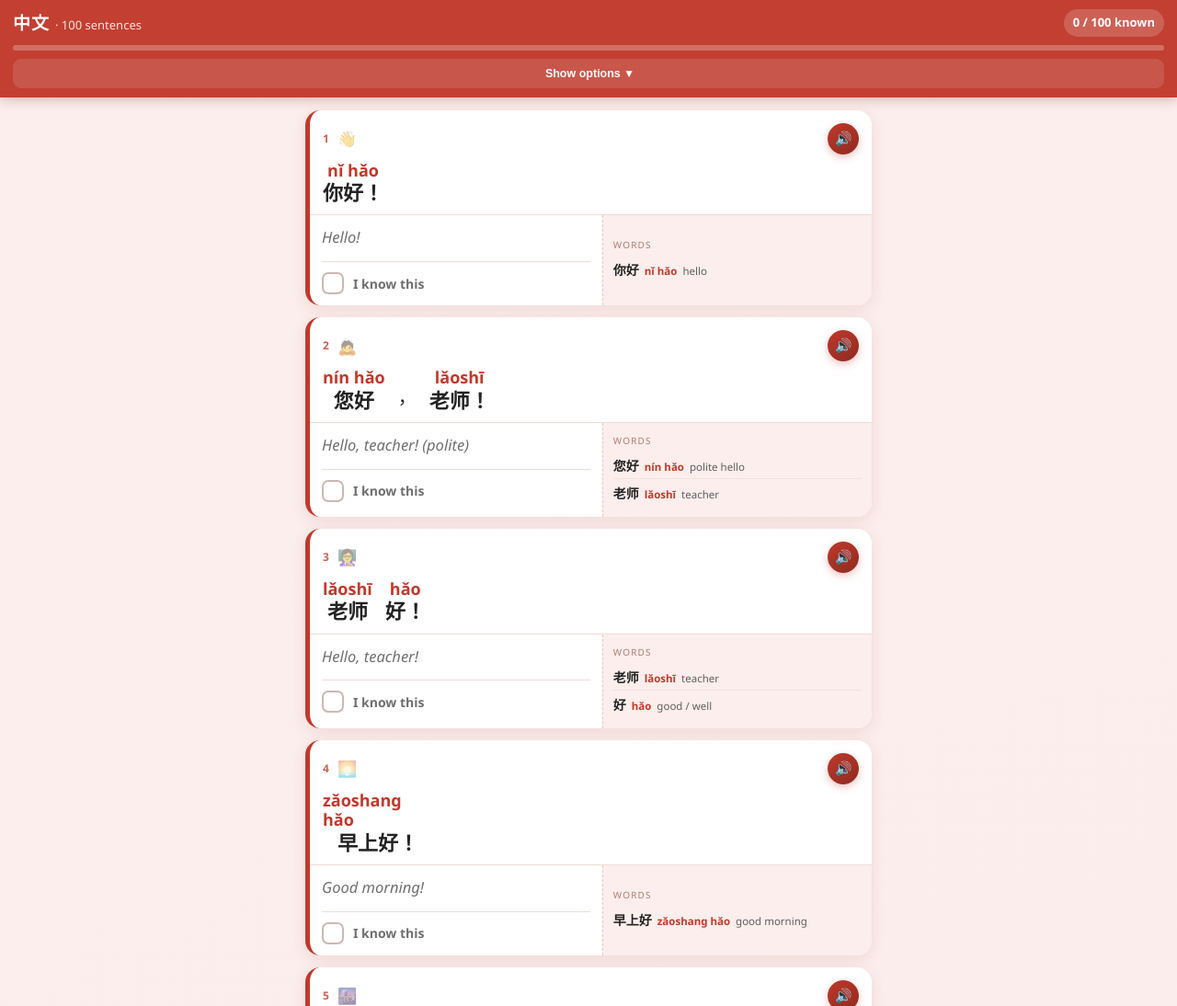
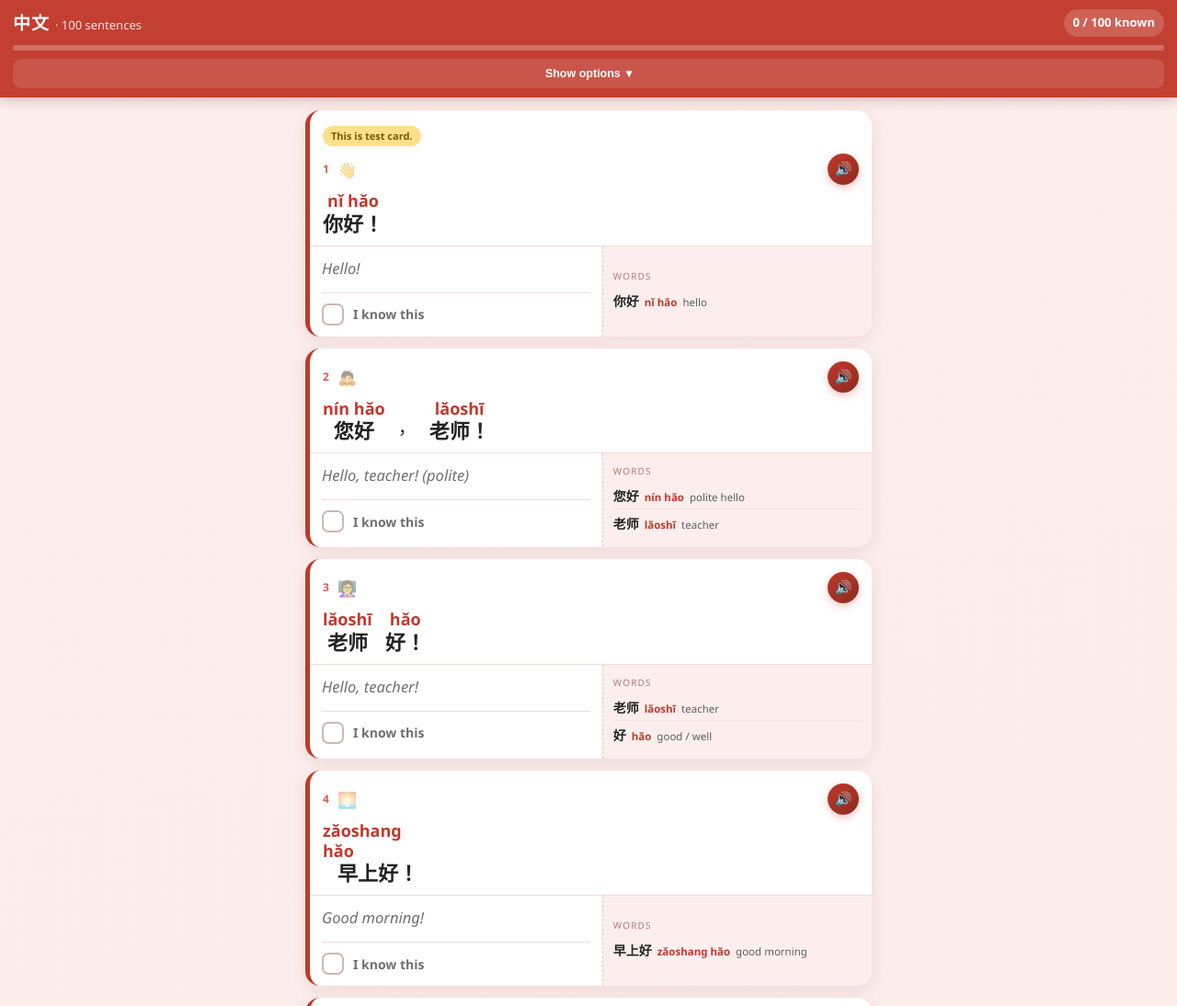
Before and after one commit to asmirajano/chinese-flashcards, a plain HTML site: page index.html in a window 1280 px wide. Shown: the top 1094 px of the page at 92% size. Drawn offline with Linux system fonts and the light colour scheme.

Commit message:
Test: add label to card 1 (你好)

```diff
--- a/index.html
+++ b/index.html
@@ -73,6 +73,10 @@
   .gen{font-size:11.5px;color:#5f5f5f;flex:1 1 auto;min-width:0;white-space:nowrap;overflow:hidden;text-overflow:ellipsis;}
   .head{display:flex;align-items:center;gap:9px;margin-bottom:7px;}
   .idx{font-size:12px;font-weight:700;color:var(--red);opacity:.8;line-height:1;}
+  .test-label{
+    display:inline-block;background:#ffe08a;color:#7a5b00;font-size:11px;font-weight:700;
+    padding:3px 9px;border-radius:20px;margin-bottom:8px;
+  }
   .emoji{
     font-size:17px;opacity:.5;filter:grayscale(15%);
     pointer-events:none;user-select:none;line-height:1;
@@ -188,7 +192,7 @@
 
 <script>
 const DATA = [
- {e:'👋',end:'！',en:'Hello!',w:[['你好','nǐ hǎo']]},
+ {e:'👋',end:'！',en:'Hello!',label:'This is test card.',w:[['你好','nǐ hǎo']]},
  {e:'🙇',end:'！',en:'Hello, teacher! (polite)',w:[['您好','nín hǎo'],['，',''],['老师','lǎoshī']]},
  {e:'👩‍🏫',end:'！',en:'Hello, teacher!',w:[['老师','lǎoshī'],['好','hǎo']]},
  {e:'🌅',end:'！',en:'Good morning!',w:[['早上好','zǎoshang hǎo']]},
@@ -494,6 +498,7 @@ function render(){
     card.dataset.zh=plain;
     card.innerHTML=`
       <div class="top">
+        ${s.label?`<div class="test-label">${s.label}</div>`:''}
         <div class="head">
           <span class="idx">${i+1}</span><span class="emoji">${s.e}</span>
           <button class="speak" data-i="${i}" aria-label="Play pronunciation">🔊</button>
```
